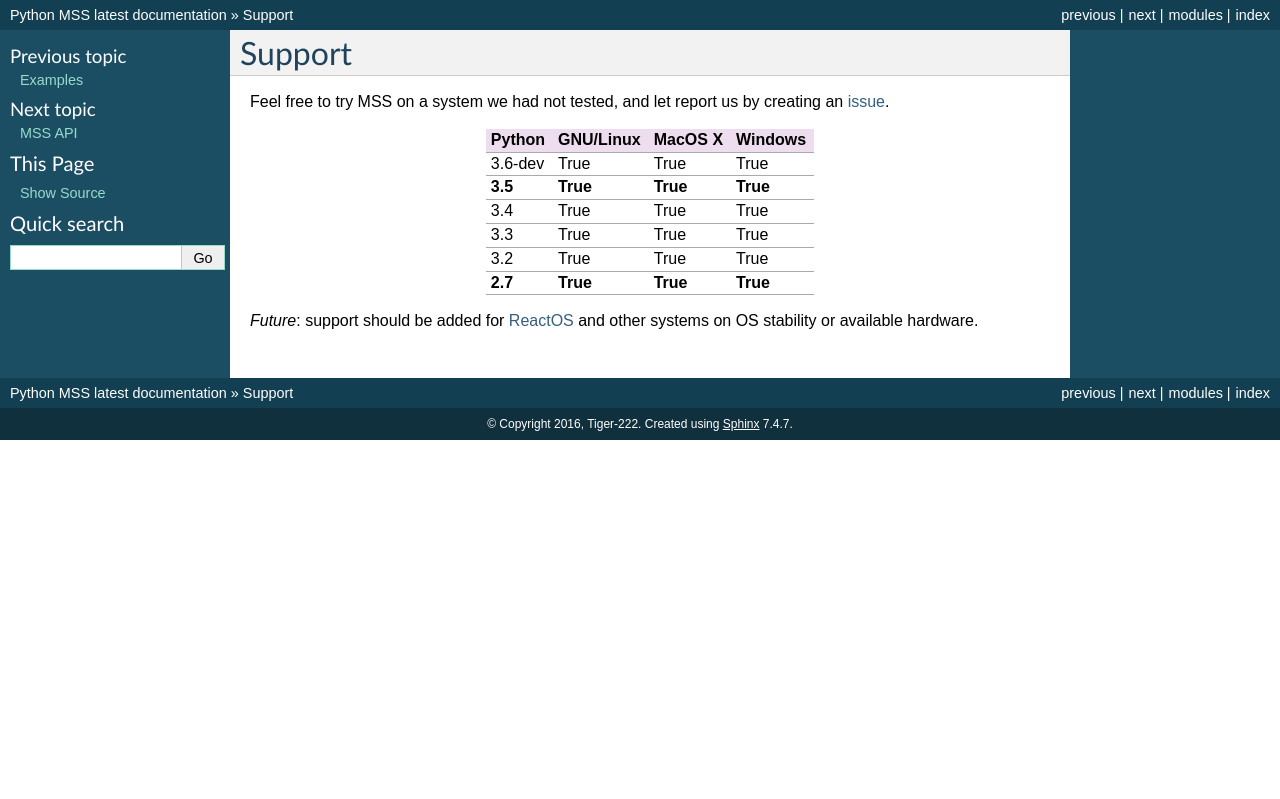
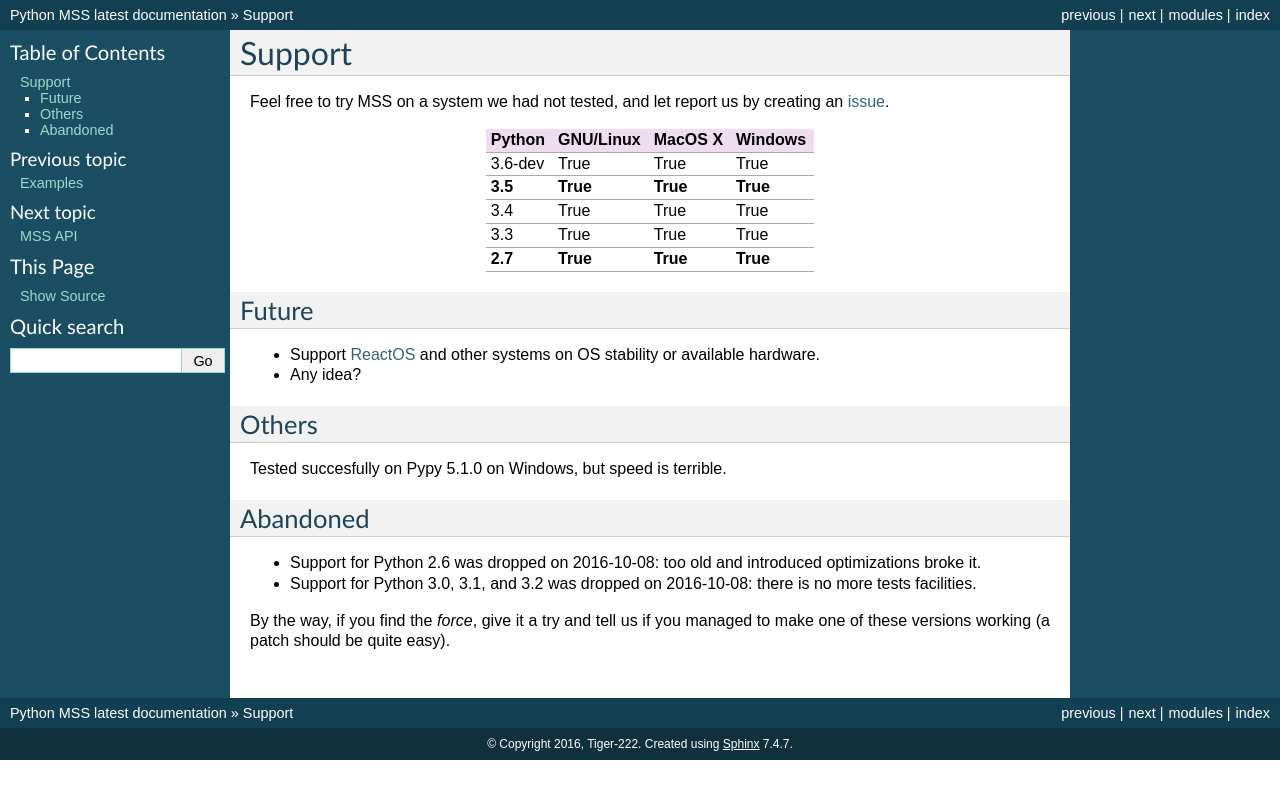
Before and after one commit to BoboTiG/python-mss, a Sphinx documentation site: the page built from docs/source/support.rst, in a window 1280 px wide. Shown: the top 799 px of the page. Built offline with Sphinx 7.4.7, drawn with Linux system fonts in a browser that asks for light colours.

Commit message:
Officialy drop support for Python 2.6, 3.0, 3.1 and 3.2

```diff
--- a/README.rst
+++ b/README.rst
@@ -6,7 +6,7 @@ Python MSS
 
 An ultra fast cross-platform multiple screenshots module in pure python using ctypes.
 
-- **Python 2.7/3.6** and PEP8 compliant, no dependency;
+- **Python 2 & 3** and PEP8 compliant, no dependency;
 - very basic, it will grab one screen shot by monitor or a screen shot of all monitors and save it to a PNG file;
 - but you can use PIL and benefit from all its formats (or add yours directly);
 - it could be easily embedded into games and other softwares which require fast and plateforme optimized methods to grab screenshots;
--- a/docs/source/index.rst
+++ b/docs/source/index.rst
@@ -3,7 +3,7 @@ Welcome to Python MSS's documentation!
 
 An ultra fast cross-platform multiple screenshots module in pure python using ctypes.
 
-    - **Python 2.7/3.6** and :pep:`8` compliant, no dependency;
+    - **Python 2 & 3** and :pep:`8` compliant, no dependency;
     - very basic, it will grab one screen shot by monitor or a screen shot of all monitors and save it to a PNG file;
     - but you can use PIL and benefit from all its formats (or add yours directly);
     - it could be easily embedded into games and other softwares which require fast and plateforme optimized methods to grab screenshots;
--- a/docs/source/support.rst
+++ b/docs/source/support.rst
@@ -15,9 +15,27 @@ Feel free to try MSS on a system we had not tested, and let report us by creatin
 +----------+-----------+-------------+-----------+
 | 3.3      | True      | True        | True      |
 +----------+-----------+-------------+-----------+
-| 3.2      | True      | True        | True      |
-+----------+-----------+-------------+-----------+
 | **2.7**  | **True**  | **True**    |**True**   |
 +----------+-----------+-------------+-----------+
 
-*Future*: support should be added for `ReactOS <https://www.reactos.org>`_ and other systems on OS stability or available hardware.
+
+Future
+======
+
+- Support `ReactOS <https://www.reactos.org>`_ and other systems on OS stability or available hardware.
+- Any idea?
+
+
+Others
+======
+
+Tested succesfully on Pypy 5.1.0 on Windows, but speed is terrible.
+
+
+Abandoned
+=========
+
+- Support for Python 2.6 was dropped on 2016-10-08: too old and introduced optimizations broke it.
+- Support for Python 3.0, 3.1, and 3.2 was dropped on 2016-10-08: there is no more tests facilities.
+
+By the way, if you find the *force*, give it a try and tell us if you managed to make one of these versions working (a patch should be quite easy).
```
